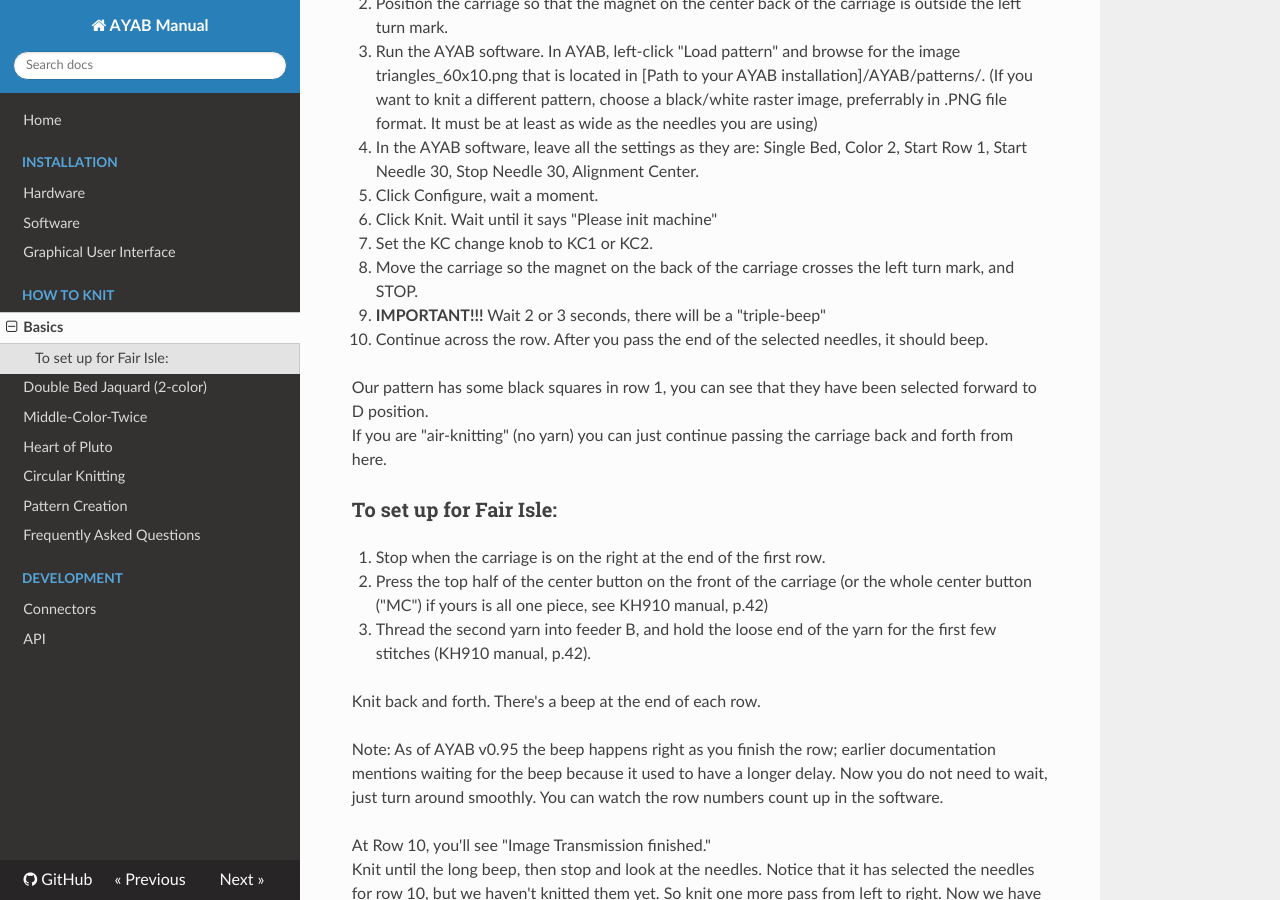
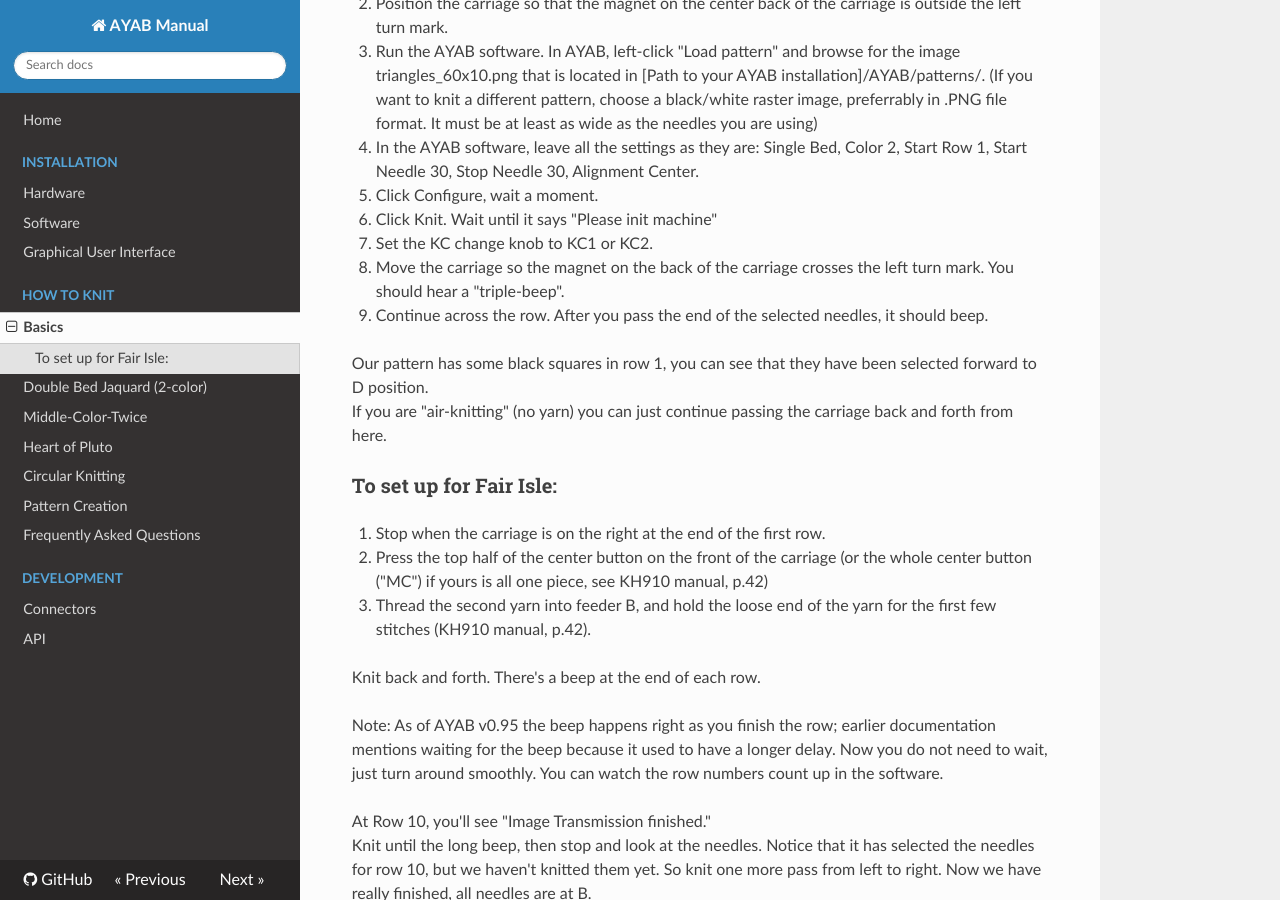
Before and after one commit to AllYarnsAreBeautiful/ayab-manual, an MkDocs documentation site: the page built from docs/how_to_knit/basics.md, in a window 1280 px wide and 900 px high, scrolled down 403 px. Built offline with MkDocs 1.6.1, drawn with Linux system fonts in a browser that asks for light colours; nearby versions of some CDN libraries.

Commit message:
Remove warning about required pause at start of knitting
https://github.com/AllYarnsAreBeautiful/ayab-firmware/pull/194 removes the delay, which was determined to have become unnecessary due to other updates.

```diff
--- a/docs/how_to_knit/basics.md
+++ b/docs/how_to_knit/basics.md
@@ -21,8 +21,7 @@ AYAB 0.9, find it on your computer in the folder [path to your AYAB installation
 1. Click Configure, wait a moment.
 1. Click Knit. Wait until it says "Please init machine"
 1. Set the KC change knob to KC1 or KC2.
-1. Move the carriage so the magnet on the back of the carriage crosses the left turn mark, and STOP.
-1. **IMPORTANT!!!** Wait 2 or 3 seconds, there will be a "triple-beep"
+1. Move the carriage so the magnet on the back of the carriage crosses the left turn mark. You should hear a "triple-beep".
 1. Continue across the row. After you pass the end of the selected needles, it should beep.
 
 Our pattern has some black squares in row 1, you can see that they have been selected forward to D position.
```
